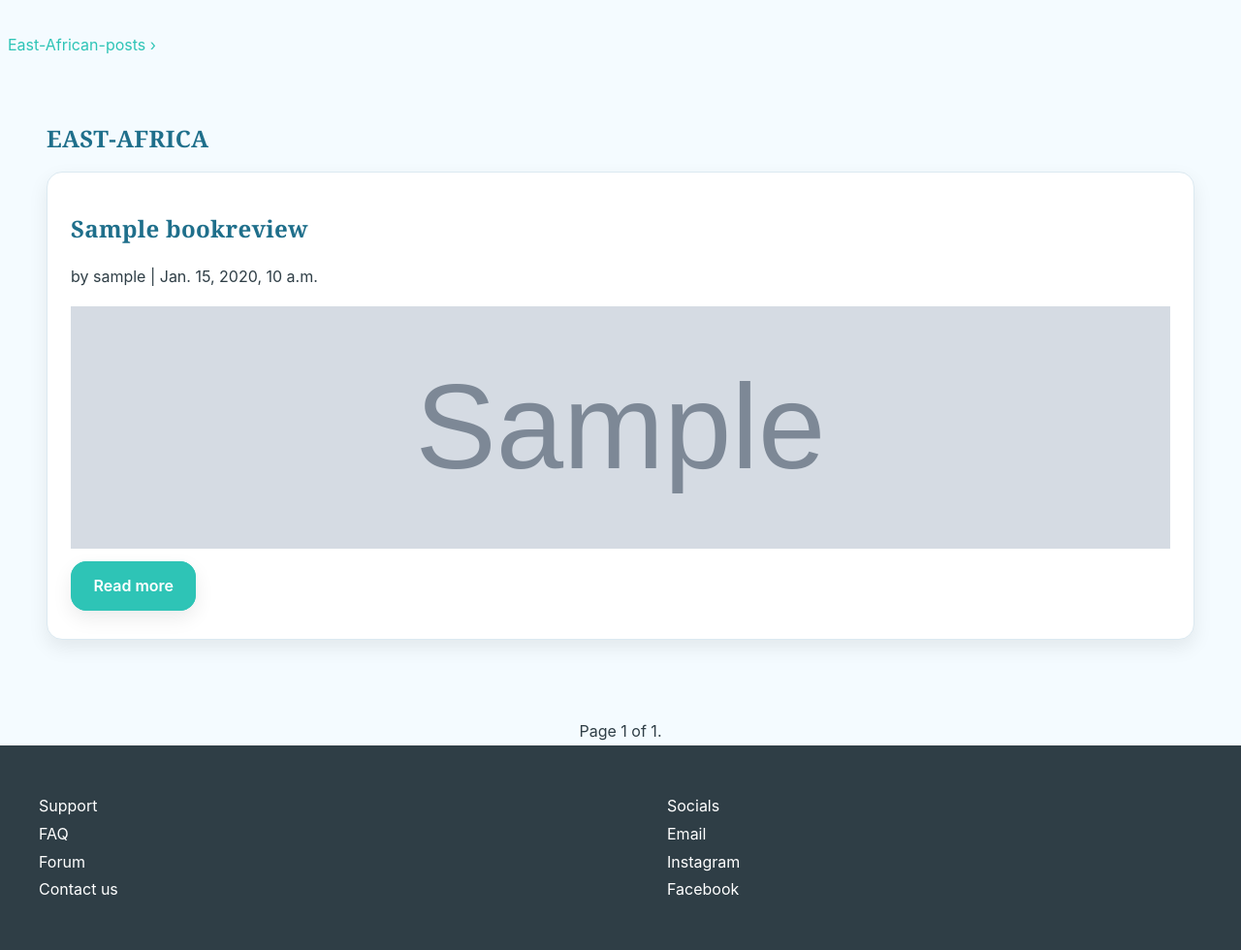
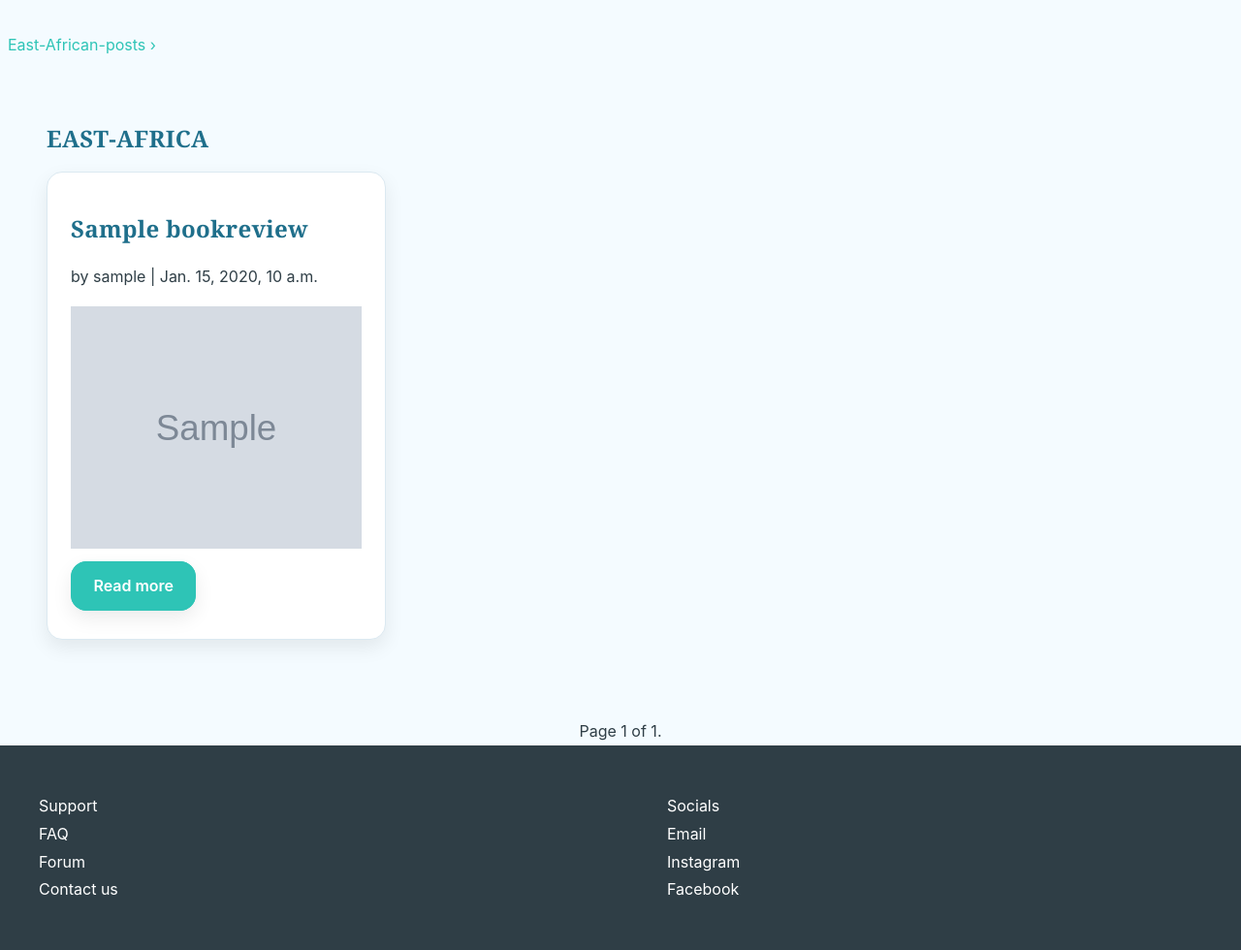
Before and after one commit to JoandarcZienagebriel/Django_project, a Django app: page /list/ in a window 1280 px wide. Shown: the part 101-1081 px from the top of the page at 97% size. Run offline with Django 5.2, Linux system fonts and the light colour scheme; tables that the repository leaves empty hold one stand-in row (values such as "Sample post"); grey boxes marked "Sample" are stand-in pictures; some libraries are stand-ins or nearby versions.

Commit message:
change in style

```diff
--- a/static/css/pg.css
+++ b/static/css/pg.css
@@ -214,7 +214,7 @@ img:hover {
 
 .list {
   display: grid;
-  grid-template-columns: repeat(auto-fit, minmax(200px, 1fr));
+  grid-template-columns: repeat(auto-fit, minmax(200px, 350px));
   gap: 2rem;
 }
 
```
